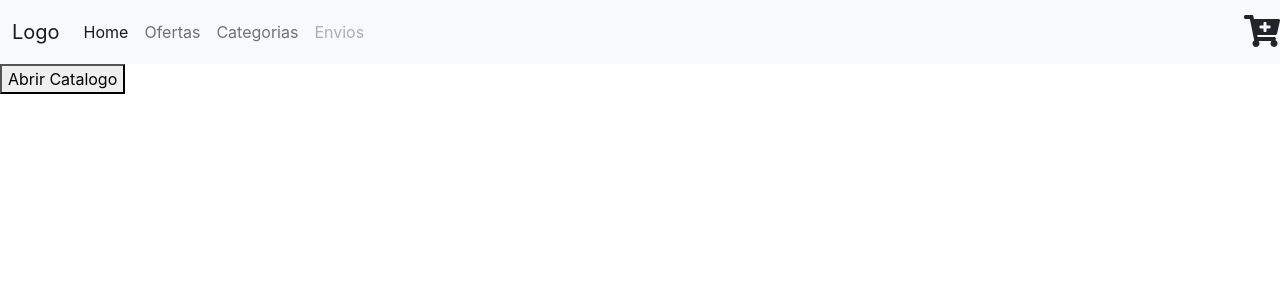
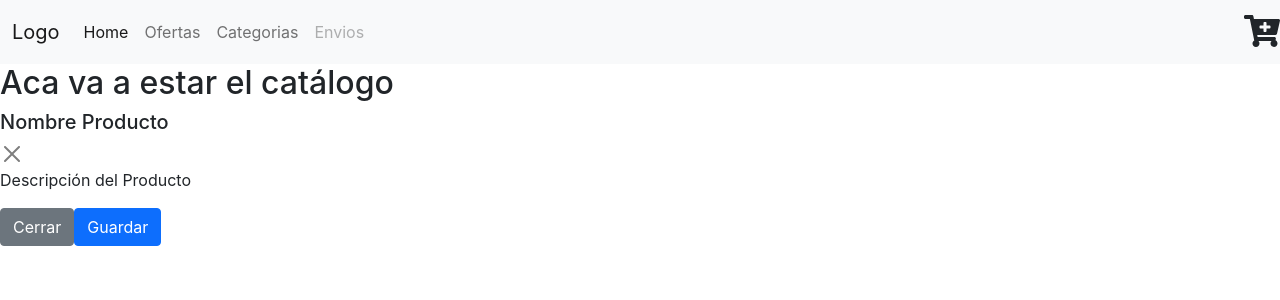
Before and after one commit to GonzaPez/entregaClase2, a React (Create React App) app in the folder apptienda/: page / in a window 1280 px wide. Shown: the top 300 px of the page. Built offline with nearby package versions, Linux system fonts and the light colour scheme.

Commit message:
agregamos algo al body

```diff
--- a/apptienda/src/App.js
+++ b/apptienda/src/App.js
@@ -1,7 +1,7 @@
 import './App.css';
 import Navbar from './componentes/Navbar/Navbar';
-import Catalogo from './componentes/Catalogo/Catalogo';
-import React, { useState } from 'react';
+import React from 'react';
+import ItemListContainer from './componentes/ItemListContainer/ItemListContainer';
 import {BrowserRouter as Router, Swithc, Route} from 'react-router-dom'
 
 
@@ -10,26 +10,12 @@ import {BrowserRouter as Router, Swithc, Route} from 'react-router-dom'
 
 function App() {
 
-  const [catalogoAbierto, setCatalogoAbierto] = useState(false);
-
-  const abrirCatalogo = () => {
-    setCatalogoAbierto(true);
-  }
-
-  const cerrarCatalogo = () => {
-    setCatalogoAbierto(false);
-  }
-
 
   return (
     <div>
       <Navbar/>
-      <button onClick={abrirCatalogo}>
-        Abrir Catalogo
-      </button>
-      <Catalogo
-       estaAbierto={catalogoAbierto}
-       cerrarCatalogo={cerrarCatalogo}/>
+      <ItemListContainer/>
+
     </div>
   );
 }
--- /dev/null
+++ b/apptienda/src/componentes/ItemListContainer/ItemListContainer.jsx
@@ -0,0 +1,32 @@
+import React from 'react'
+
+const ItemListContainer = ({children}) => {
+    return (
+        <div>
+            <h2> Aca va a estar el catálogo</h2>
+            <div ClassName="modal" tabindex="-1">
+  <div ClassName="modal-dialog">
+    <div ClassName="modal-content">
+      <div ClassName="modal-header">
+        <h5 ClassName="modal-title">Nombre Producto</h5>
+        <button type="button" class="btn-close" data-bs-dismiss="modal" aria-label="Close"></button>
+      </div>
+      <div ClassName="modal-body">
+        <p>Descripción del Producto</p>
+      </div>
+      <div ClassName="modal-footer">
+        <button type="button" class="btn btn-secondary" data-bs-dismiss="modal">Cerrar</button>
+        <button type="button" class="btn btn-primary">Guardar</button>
+      </div>
+    </div>
+  </div>
+</div>
+
+
+            {children}
+
+        </div>
+    )
+}
+
+export default ItemListContainer
--- a/apptienda/src/componentes/Navbar/Navbar.jsx
+++ b/apptienda/src/componentes/Navbar/Navbar.jsx
@@ -27,7 +27,7 @@ const navbar = () => {
             </ul>
           </div>
         </div>
-  <Icono/>
+        <Icono />
 
       </nav>
     </div>
```
Lines whose indentation alone changed are shown as unchanged.
